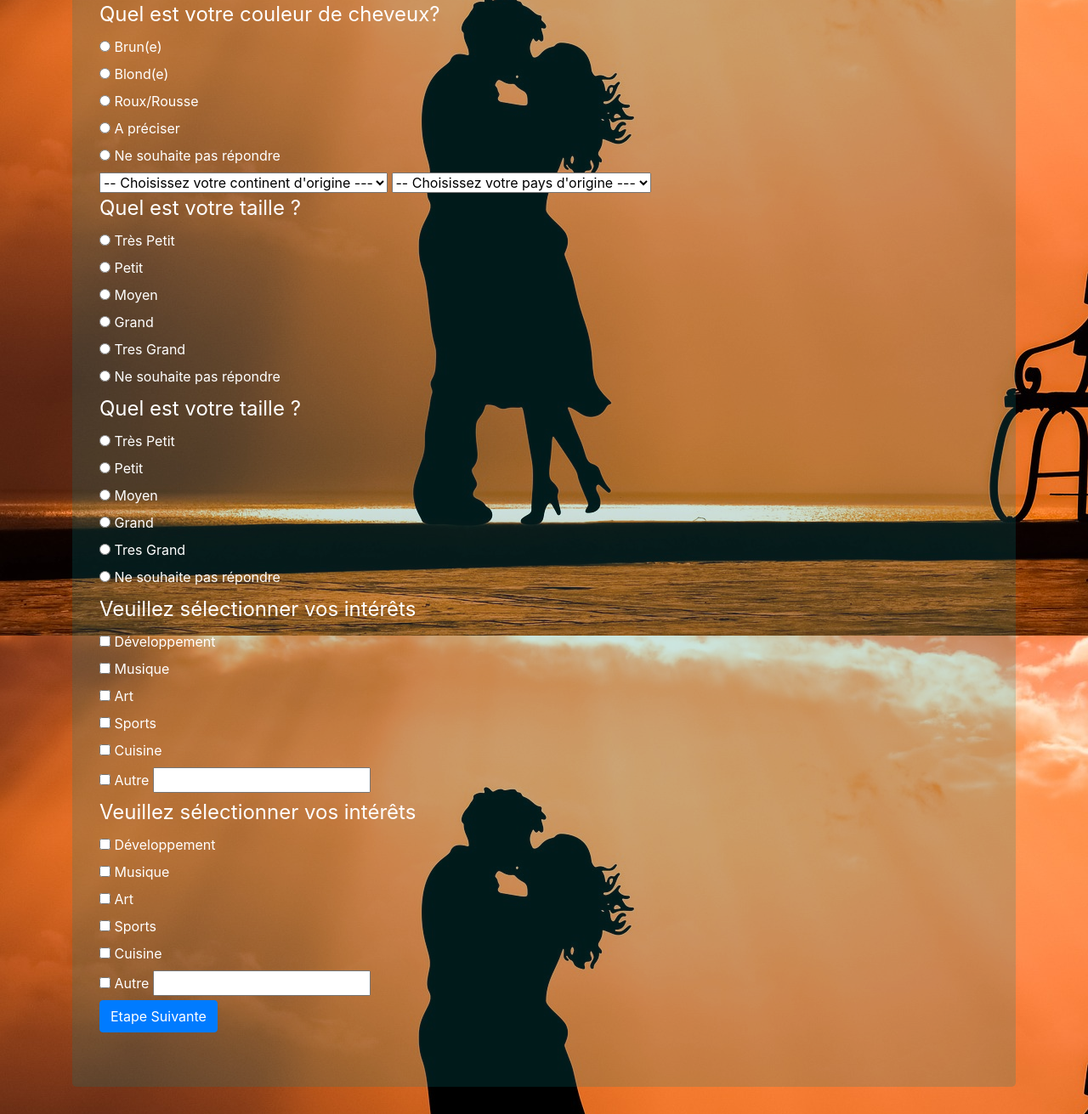
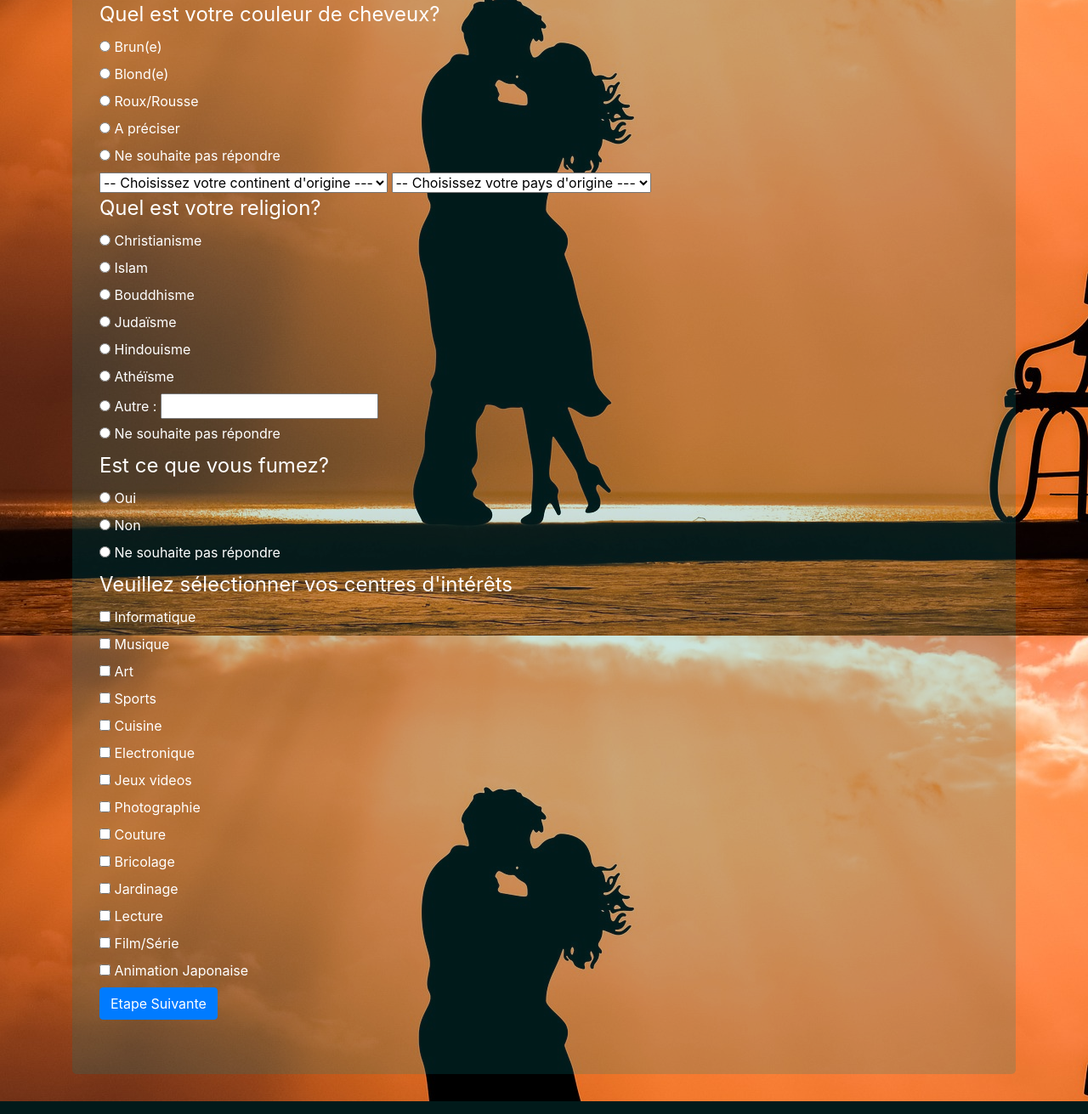
Before and after one commit to Sirzesx/Meetoo, a PHP site: page /inscription.php in a window 1280 px wide. Shown: the part 2045-3356 px from the top of the page at 85% size. Run offline with PHP 8.4, Linux system fonts and the light colour scheme.

Commit message:
Update inscription.php

```diff
--- a/inscription.php
+++ b/inscription.php
@@ -154,7 +154,7 @@
 		</fieldset>
 
 
-		<fieldset id="field1">
+		<fieldset id="field2">
 			<legend>Avez vous des enfants ?</legend>
 			<div>
 			  <input type="radio" id="havechild" name="havechild" value="yes">
@@ -174,7 +174,7 @@
 
 		</fieldset>
 
-		<fieldset id="field1">
+		<fieldset id="field3">
 			<legend>Voulez-vous des enfants ? </legend>
 			<div>
 			  <input type="radio" id="wantchild" name="wantchild" value="yes">
@@ -240,7 +240,7 @@
 
 		</fieldset>
 
-		<fieldset id="field1">
+		<fieldset id="field4">
 			<legend>Situation Familiale</legend>
 			<div>
 			  <input type="radio" id="celibataire" name="situation" value="celibataire">
@@ -277,7 +277,7 @@
 		</fieldset>
 
 
-		<fieldset id="field2">
+		<fieldset id="field5">
 			<legend>Quel est votre poids ? </legend>
 			<div>
 			  <input type="radio" id="weightxs" name="weight" value="weightxs">
@@ -307,7 +307,7 @@
 		</fieldset>
 
 
-		<fieldset id="field2">
+		<fieldset id="field6">
 			<legend>Quel est votre couleur de cheveux? </legend>
 			<div>
 			  <input type="radio" id="hairbrown" name="haircolor" value="hairbrown">
@@ -349,71 +349,72 @@
 
 
 
-		<fieldset id="field2">
-			<legend>Quel est votre taille ? </legend>
+		<fieldset id="field7">
+			<legend>Quel est votre religion? </legend>
 			<div>
-			  <input type="radio" id="heightxs" name="height" value="heightxs">
-			  <label for="heightxs"> Très Petit</label>
+			  <input type="radio" id="religionchrist" name="religion" value="religionchrist">
+			  <label for="religionchrist"> Christianisme</label>
 			</div>
 			<div>
-			  <input type="radio" id="heights" name="height" value="heights">
-			  <label for="heights">Petit</label>
+			  <input type="radio" id="religionislam" name="religion" value="religionislam">
+			  <label for="religionislam">Islam</label>
 			</div>
 			<div>
-			  <input type="radio" id="heightm" name="height" value="heightm">
-			  <label for="heightm">Moyen</label>
+			  <input type="radio" id="religionBouddh" name="religion" value="religionBouddh">
+			  <label for="religionBouddh">Bouddhisme</label>
 			</div>
 			<div>
-			  <input type="radio" id="heightl" name="height" value="heightl">
-			  <label for="heightl">Grand</label>
+			  <input type="radio" id="religionjud" name="religion" value="religionjud">
+			  <label for="religionjud">Judaïsme</label>
 			</div>
 			<div>
-			  <input type="radio" id="heightxl" name="height" value="heightxl">
-			  <label for="heightxl">Tres Grand </label>
+			  <input type="radio" id="religionhind" name="religion" value="religionhind">
+			  <label for="religionhind">Hindouisme </label>
 			</div>
+
 			<div>
-			  <input type="radio" id="heightnon" name="height" value="heightnon">
-			  <label for="heightnon">Ne souhaite pas répondre</label>
+			  <input type="radio" id="religionath" name="religion" value="religionath">
+			  <label for="religionath">Athéïsme</label>
+			</div>
+
+			<div>
+			  <input type="radio" id="religionother" name="religion" value="religionother">
+			  <label for="religionother">Autre : </label>
+			  <input type="text" id="otherValue" name="other">
+
+			</div>
+
+			<div>
+			  <input type="radio" id="religionnone" name="religion" value="religionnone">
+			  <label for="religionnone">Ne souhaite pas répondre</label>
 			</div>
 
 		</fieldset>
 
 
-				<fieldset id="field2">
-			<legend>Quel est votre taille ? </legend>
+		<fieldset id="field8">
+			<legend>Est ce que vous fumez? </legend>
 			<div>
-			  <input type="radio" id="heightxs" name="height" value="heightxs">
-			  <label for="heightxs"> Très Petit</label>
+			  <input type="radio" id="yousmokeoui" name="yousmoke" value="yousmokeoui">
+			  <label for="yousmokeyes"> Oui</label>
 			</div>
 			<div>
-			  <input type="radio" id="heights" name="height" value="heights">
-			  <label for="heights">Petit</label>
+			  <input type="radio" id="yousmokenon" name="yousmoke" value="yousmokenon">
+			  <label for="yousmokenon">Non</label>
 			</div>
+
 			<div>
-			  <input type="radio" id="heightm" name="height" value="heightm">
-			  <label for="heightm">Moyen</label>
-			</div>
-			<div>
-			  <input type="radio" id="heightl" name="height" value="heightl">
-			  <label for="heightl">Grand</label>
-			</div>
-			<div>
-			  <input type="radio" id="heightxl" name="height" value="heightxl">
-			  <label for="heightxl">Tres Grand </label>
-			</div>
-			<div>
-			  <input type="radio" id="heightnon" name="height" value="heightnon">
-			  <label for="heightnon">Ne souhaite pas répondre</label>
+			  <input type="radio" id="yousmokenone" name="yousmoke" value="yousmokenone">
+			  <label for="yousmokenone">Ne souhaite pas répondre</label>
 			</div>
 
 		</fieldset>
 
-
-		<fieldset id="field2">
-			<legend>Veuillez sélectionner vos intérêts</legend>
+		<fieldset id="field9">
+			<legend>Veuillez sélectionner vos centres d'intérêts</legend>
 			<div>
 			  <input type="checkbox" id="coding" name="interest" value="coding">
-			  <label for="coding">Développement</label>
+			  <label for="coding">Informatique</label>
 			</div>
 			<div>
 			  <input type="checkbox" id="music" name="interest" value="music">
@@ -431,43 +432,51 @@
 			  <input type="checkbox" id="cooking" name="interest" value="cooking">
 			  <label for="cooking">Cuisine</label>
 			</div>
+
 			<div>
-			  <input type="checkbox" id="other" name="interest" value="other">
-			  <label for="other">Autre</label>
-			  <input type="text" id="otherValue" name="other">
+			  <input type="checkbox" id="electronic" name="interest" value="electronic">
+			  <label for="electronic">Electronique</label>
 			</div>
 
-		</fieldset>
+			<div>
+			  <input type="checkbox" id="gaming" name="interest" value="gaming">
+			  <label for="gaming">Jeux videos</label>
+			</div>
 
+			<div>
+			  <input type="checkbox" id="photo" name="interest" value="photo">
+			  <label for="photo">Photographie</label>
+			</div>
 
-		<fieldset id="field2">
-			<legend>Veuillez sélectionner vos intérêts</legend>
-			<div>
-			  <input type="checkbox" id="coding" name="interest" value="coding">
-			  <label for="coding">Développement</label>
-			</div>
-			<div>
-			  <input type="checkbox" id="music" name="interest" value="music">
-			  <label for="music">Musique</label>
-			</div>
-			<div>
-			  <input type="checkbox" id="art" name="interest" value="art">
-			  <label for="art">Art</label>
-			</div>
-			<div>
-			  <input type="checkbox" id="sports" name="interest" value="sports">
-			  <label for="sports">Sports</label>
-			</div>
 			<div>
 			  <input type="checkbox" id="cooking" name="interest" value="cooking">
-			  <label for="cooking">Cuisine</label>
-			</div>
-			<div>
-			  <input type="checkbox" id="other" name="interest" value="other">
-			  <label for="other">Autre</label>
-			  <input type="text" id="otherValue" name="other">
+			  <label for="cooking">Couture</label>
 			</div>
 
+			<div>
+			  <input type="checkbox" id="cooking" name="interest" value="cooking">
+			  <label for="cooking">Bricolage</label>
+			</div>
+
+			<div>
+			  <input type="checkbox" id="cooking" name="interest" value="cooking">
+			  <label for="cooking">Jardinage</label>
+			</div>
+
+			<div>
+			  <input type="checkbox" id="cooking" name="interest" value="cooking">
+			  <label for="cooking">Lecture</label>
+			</div>
+
+			<div>
+			  <input type="checkbox" id="cooking" name="interest" value="cooking">
+			  <label for="cooking">Film/Série</label>
+			</div>
+
+			<div>
+			  <input type="checkbox" id="cooking" name="interest" value="cooking">
+			  <label for="cooking">Animation Japonaise</label>
+			</div>
 		</fieldset>
 
 
```
